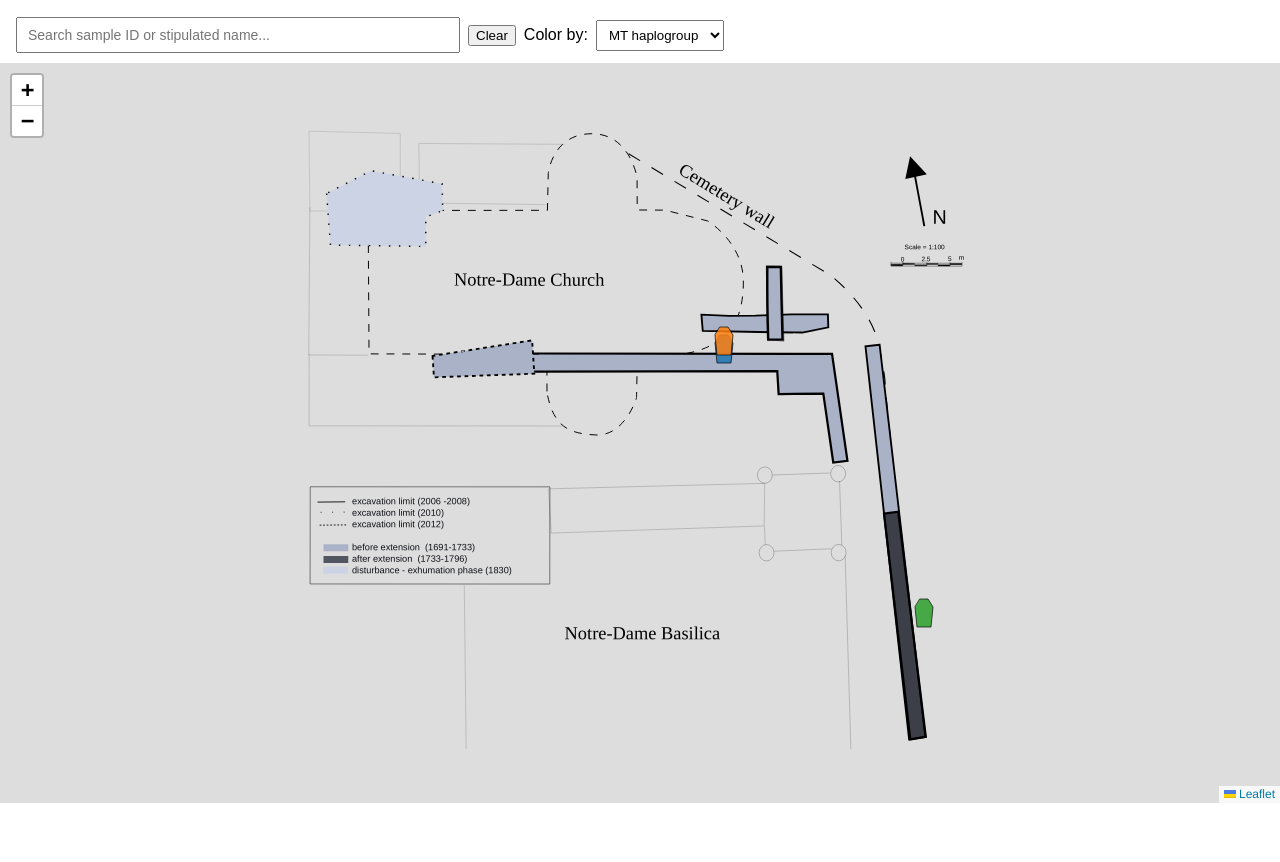
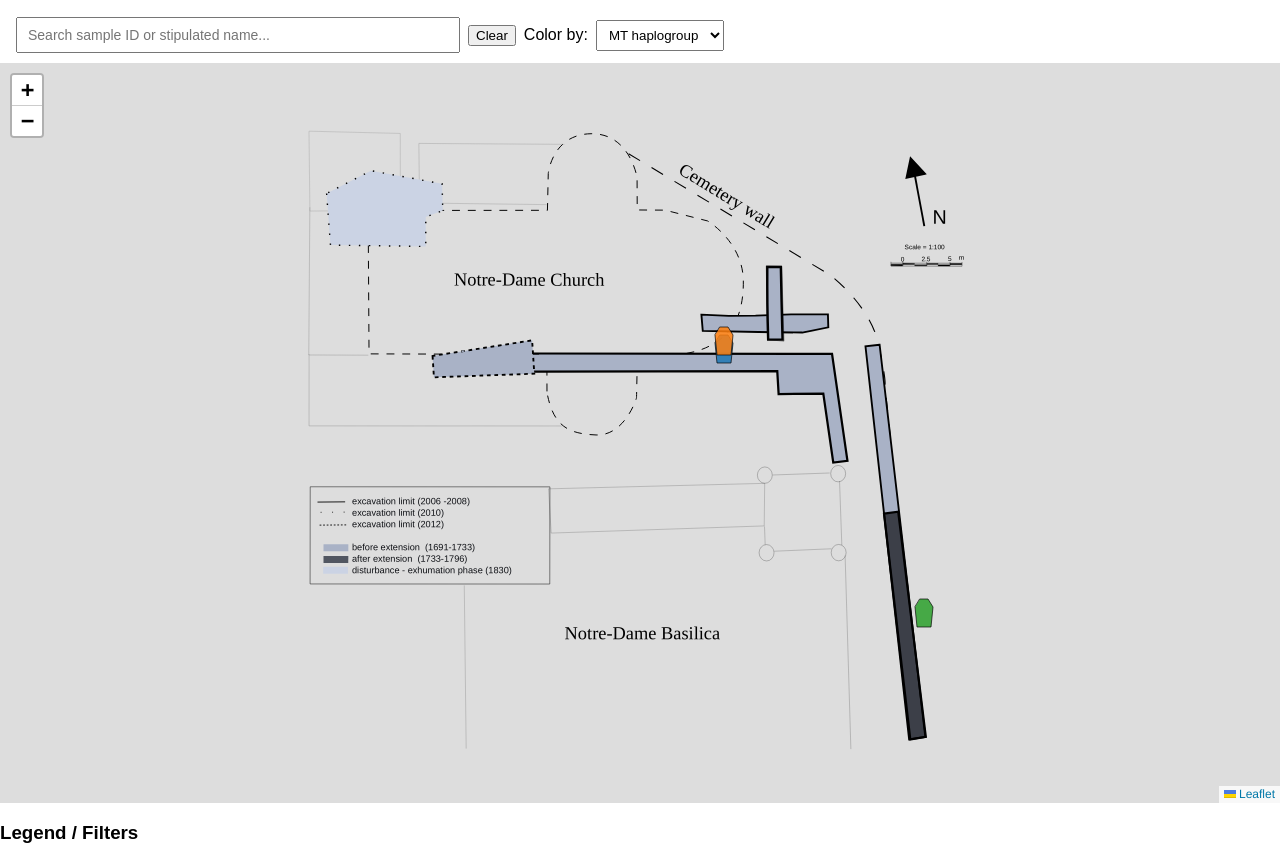
Before and after one commit to JustinPelletier/aDNA_cemetery_interractive_map, a plain HTML site: page index.html in a window 1280 px wide. Shown: the part 50-912 px from the top of the page. Before the commit the page ends 853 px from the top, so only its background shows below. Drawn offline with nearby package versions, Linux system fonts and the light colour scheme.

Commit message:
Update index.html

```diff
--- a/index.html
+++ b/index.html
@@ -26,6 +26,11 @@
 
   <div id="map"></div>
 
+  <div id="legendPanel">
+    <h3>Legend / Filters</h3>
+    <div id="legendContent"></div>
+  </div>
+
   <script src="https://unpkg.com/leaflet/dist/leaflet.js"></script>
   <script src="app.js?v=2"></script>
 
```
